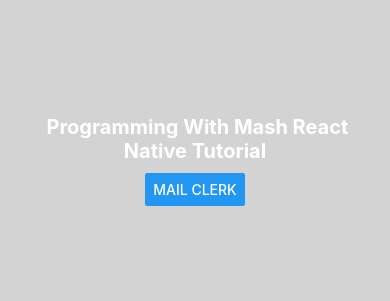
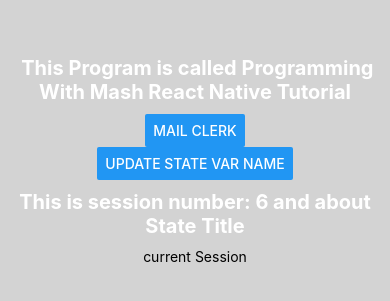
Before and after one commit to stephanduval/BluetoothVoltageMeterReactNative, a React Native app: screen / in a window 390 px wide. Shown: the part 267-568 px from the top of the page. Built offline with nearby package versions, Linux system fonts and the light colour scheme.

Commit message:
Finished State Hooks Tutorial

```diff
--- a/App.js
+++ b/App.js
@@ -1,20 +1,38 @@
 /**
- * Sample React Native App
- * https://github.com/facebook/react-native
+ * BluetoothVoltageMeterReactNative
+ * https://github.com/stephanduval/BluetoothVoltageMeterReactNative
  *
  * @format
  * @flow strict-local
  */
 
-import React from 'react';
+import React, {useState} from 'react';
 import type {Node} from 'react';
 import {StyleSheet, Text, View, Button, Linking} from 'react-native';
 
 const App = () => {
+const [name, setName] = useState('Programming With Mash React Native Tutorial');
+const [session, setSession] = useState({number:6,title:'State Title'});
+const [current, setCurrent] = useState(true);
+
+
+const onClickHandler = () => {
+  setName('Voltage Reader')
+  setSession({number: ++session.number, title: 'State Title Two'})
+  setCurrent(false);
+};
+
+
+
+
+
   return (
     <View style={styles.body}>
-      <Text style={styles.text}> Programming With Mash React Native Tutorial</Text>
+      <Text style={styles.text}> This Program is called {name}</Text>
       <Button title='Mail Clerk' onPress={()=>{Linking.openURL('https://mailclerk.com/')}}></Button>
+      <Button title='Update State var Name' onPress={onClickHandler}></Button>
+      <Text style={styles.text}>This is session number: {session.number} and about {session.title}</Text>
+      <Text stlye={styles.text}>{current ? 'current Session' : 'next session'}</Text>
     </View>
   );
 };
@@ -33,6 +51,9 @@ const styles = StyleSheet.create({
     fontWeight: 'bold',
     margin: 10,
   },
+  button: {
+    margin: 10,
+  }
 });
 
 export default App;
```
